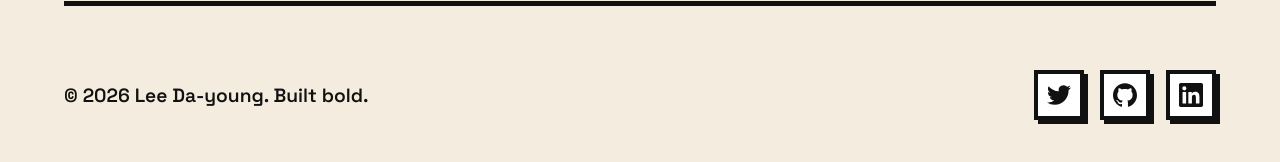
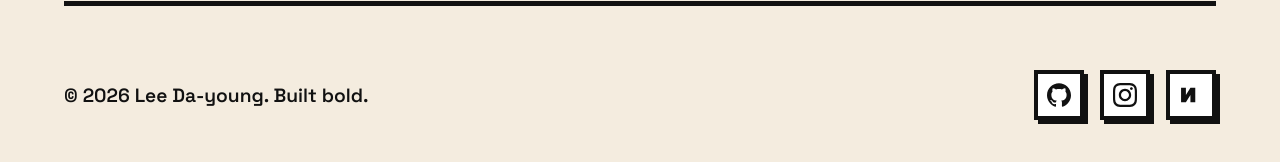
Before and after one commit to leedayoung0429-cell/my-link, a Next.js app: page / in a window 1280 px wide. Shown: the part 1705-1867 px from the top of the page. Built offline with nearby package versions, Linux system fonts and the light colour scheme.

Commit message:
chore: update social media links in footer

```diff
--- a/src/app/page.tsx
+++ b/src/app/page.tsx
@@ -85,19 +85,19 @@ export default function Home() {
           © {new Date().getFullYear()} Lee Da-young. Built bold.
         </div>
         <div className={styles.socials}>
-          <a href="#" className={styles.socialBtn} aria-label="Twitter">
-            <svg width="24" height="24" viewBox="0 0 24 24" fill="currentColor">
-              <path d="M23.953 4.57a10 10 0 01-2.825.775 4.958 4.958 0 002.163-2.723c-.951.555-2.005.959-3.127 1.184a4.92 4.92 0 00-8.384 4.482C7.69 8.095 4.067 6.13 1.64 3.162a4.822 4.822 0 00-.666 2.475c0 1.71.87 3.213 2.188 4.096a4.904 4.904 0 01-2.228-.616v.06a4.923 4.923 0 003.946 4.827 4.996 4.996 0 01-2.212.085 4.936 4.936 0 004.604 3.417 9.867 9.867 0 01-6.102 2.105c-.39 0-.779-.023-1.17-.067a13.995 13.995 0 007.557 2.209c9.053 0 13.998-7.496 13.998-13.985 0-.21 0-.42-.015-.63A9.935 9.935 0 0024 4.59z"/>
-            </svg>
-          </a>
-          <a href="#" className={styles.socialBtn} aria-label="GitHub">
+          <a href="https://github.com/leedayoung0429-cell" className={styles.socialBtn} aria-label="GitHub" target="_blank" rel="noopener noreferrer">
             <svg width="24" height="24" viewBox="0 0 24 24" fill="currentColor">
               <path d="M12 .297c-6.63 0-12 5.373-12 12 0 5.303 3.438 9.8 8.205 11.385.6.113.82-.258.82-.577 0-.285-.01-1.04-.015-2.04-3.338.724-4.042-1.61-4.042-1.61C4.422 18.07 3.633 17.7 3.633 17.7c-1.087-.744.084-.729.084-.729 1.205.084 1.838 1.236 1.838 1.236 1.07 1.835 2.809 1.305 3.495.998.108-.776.417-1.305.76-1.605-2.665-.3-5.466-1.332-5.466-5.93 0-1.31.465-2.38 1.235-3.22-.135-.303-.54-1.523.105-3.176 0 0 1.005-.322 3.3 1.23.96-.267 1.98-.399 3-.405 1.02.006 2.04.138 3 .405 2.28-1.552 3.285-1.23 3.285-1.23.645 1.653.24 2.873.12 3.176.765.84 1.23 1.91 1.23 3.22 0 4.61-2.805 5.625-5.475 5.92.42.36.81 1.096.81 2.22 0 1.606-.015 2.896-.015 3.286 0 .315.21.69.825.57C20.565 22.092 24 17.592 24 12.297c0-6.627-5.373-12-12-12"/>
             </svg>
           </a>
-          <a href="#" className={styles.socialBtn} aria-label="LinkedIn">
+          <a href="https://www.instagram.com/leeda_0000/" className={styles.socialBtn} aria-label="Instagram" target="_blank" rel="noopener noreferrer">
             <svg width="24" height="24" viewBox="0 0 24 24" fill="currentColor">
-              <path d="M20.447 20.452h-3.554v-5.569c0-1.328-.027-3.037-1.852-3.037-1.853 0-2.136 1.445-2.136 2.939v5.667H9.351V9h3.414v1.561h.046c.477-.9 1.637-1.85 3.37-1.85 3.601 0 4.267 2.37 4.267 5.455v6.286zM5.337 7.433a2.062 2.062 0 01-2.063-2.065 2.064 2.064 0 112.063 2.065zm1.782 13.019H3.555V9h3.564v11.452zM22.225 0H1.771C.792 0 0 .774 0 1.729v20.542C0 23.227.792 24 1.771 24h20.451C23.2 24 24 23.227 24 22.271V1.729C24 .774 23.2 0 22.222 0h.003z"/>
+              <path d="M12 2.163c3.204 0 3.584.012 4.85.07 3.252.148 4.771 1.691 4.919 4.919.058 1.265.069 1.645.069 4.849 0 3.205-.012 3.584-.069 4.849-.149 3.225-1.664 4.771-4.919 4.919-1.266.058-1.644.07-4.85.07-3.204 0-3.584-.012-4.849-.07-3.26-.149-4.771-1.699-4.919-4.92-.058-1.265-.07-1.644-.07-4.849 0-3.204 0.013-3.583 0.07-4.849 0.149-3.227 1.664-4.771 4.919-4.919 1.266-0.057 1.645-0.069 4.849-0.069zm0-2.163c-3.259 0-3.668 0.014-4.948 0.072-4.358 0.2-6.78 2.618-6.98 6.98-0.059 1.28-0.073 1.689-0.073 4.948 0 3.259 0.014 3.668 0.072 4.948 0.2 4.358 2.618 6.78 6.98 6.98 1.28 0.058 1.689 0.072 4.948 0.072 3.259 0 3.668-0.014 4.948-0.072 4.354-0.2 6.782-2.618 6.979-6.98 0.059-1.28 0.073-1.689 0.073-4.948 0-3.259-0.014-3.667-0.072-4.947-0.196-4.354-2.617-6.78-6.979-6.98-1.28-0.058-1.689-0.072-4.948-0.072zm0 5.838c-3.403 0-6.162 2.759-6.162 6.162s2.759 6.163 6.162 6.163 6.162-2.759 6.162-6.163c0-3.403-2.759-6.162-6.162-6.162zm0 10.162c-2.209 0-4-1.79-4-4 0-2.209 1.791-4 4-4s4 1.791 4 4c0 2.21-1.791 4-4 4zm6.406-11.845c-0.796 0-1.441 0.645-1.441 1.44s0.645 1.44 1.441 1.44c0.795 0 1.439-0.645 1.439-1.44s-0.644-1.44-1.439-1.44z"/>
+            </svg>
+          </a>
+          <a href="https://blog.naver.com/leedayoung0429" className={styles.socialBtn} aria-label="Naver Blog" target="_blank" rel="noopener noreferrer">
+            <svg width="24" height="24" viewBox="0 0 24 24" fill="currentColor">
+              <path d="M16.273 19.186h-4.832v-7.147l-4.54 7.147H2.069V4.814h4.832v7.147l4.54-7.147h4.832v14.372z"/>
             </svg>
           </a>
         </div>
```
